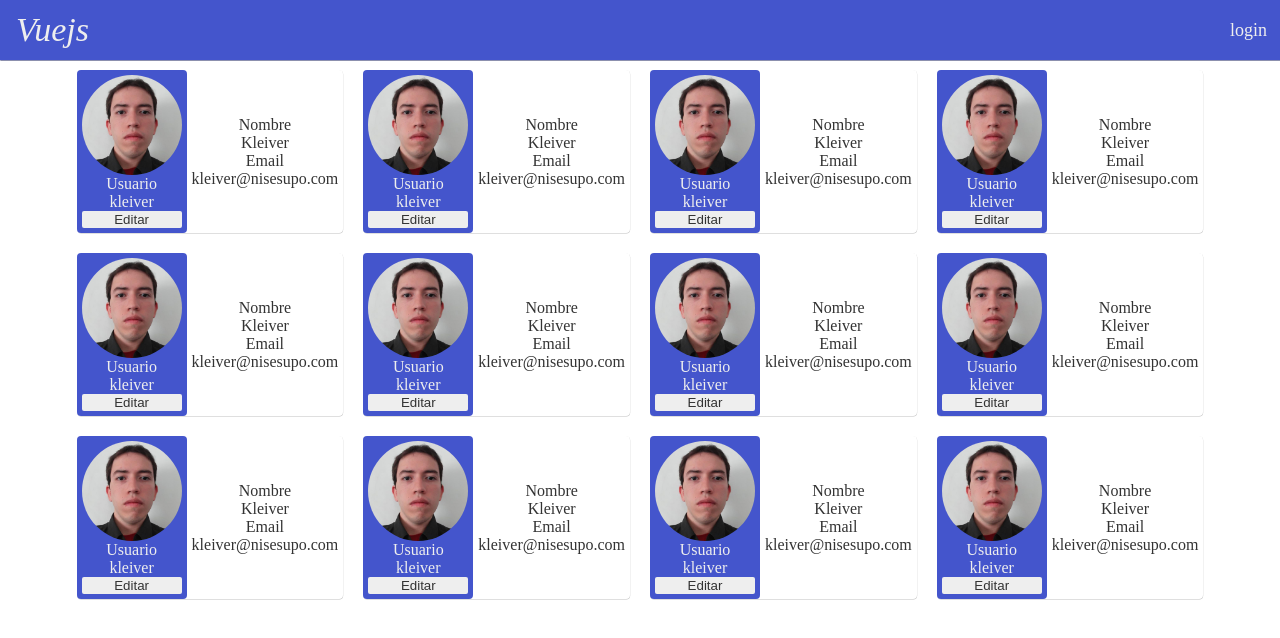
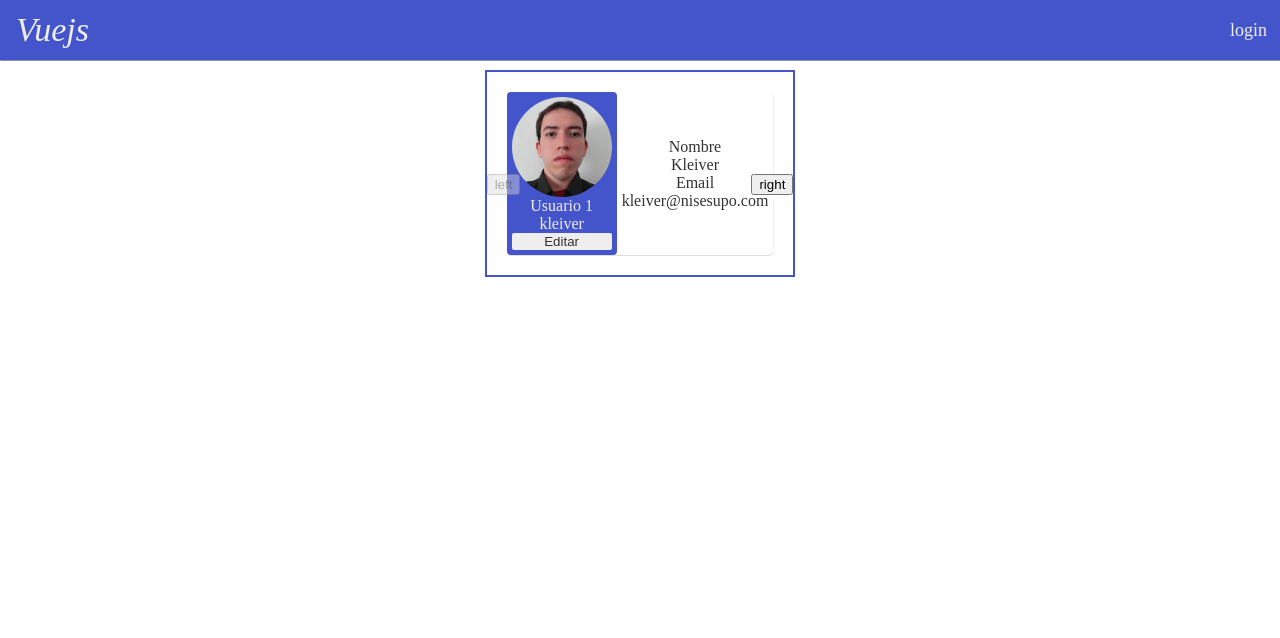
Before and after one commit to ezalorpro/vue_web, a Vue app: page /#/ in a window 1280 px wide. Shown: the top 638 px of the page. Built offline with nearby package versions, Linux system fonts and the light colour scheme.

Commit message:
principios avanzados de un carousel

```diff
--- a/src/App.vue
+++ b/src/App.vue
@@ -51,4 +51,9 @@ export default {
     overflow: auto;
   }
 
+  .generic-img {
+    width: 100%;
+    height: auto;
+  }
+
 </style>
--- a/src/components/card.vue
+++ b/src/components/card.vue
@@ -1,22 +1,12 @@
 <template>
-    <div v-bind:class="{
-        'main-container': true,
-        'onHover': hover
-        }"
-    >
+    <div class="main-container">
         <slot></slot>
     </div>
 </template>
 
 <script>
 export default {
-    name: 'card',
-    props: {
-        hover: {
-            type: Boolean,
-            default: false
-        }
-    }
+    name: 'Card'
 }
 </script>
 
--- /dev/null
+++ b/src/components/carousel.vue
@@ -0,0 +1,80 @@
+<template>
+  <div class="carousel-container">
+    <div ref="carousel" :class="{'carousel-content': true}">
+      <transition-group name="slideIn" tag="div">
+        <div class="carousel-item" v-for="(_, slot) of $slots" v-bind:key="slot" v-show="slot == currentIndex">
+          <slot :name="slot"></slot>
+        </div>
+      </transition-group>
+    </div>
+    <div class="controls">
+      <button v-on:click="goLeft()" :disabled="currentIndex == 1">left</button>
+      <button v-on:click="goRight()" :disabled="currentIndex == countItems">right</button>
+    </div>
+  </div>
+</template>
+
+<script>
+export default {
+    name: 'Carousel',
+    data() {
+      return {
+        currentIndex: {
+          type: Number,
+          default: 1
+        },
+        countItems: {
+          type: Number,
+          default: 1
+        }
+      }
+    },
+    methods: {
+      goRight() {
+        this.currentIndex += 1;
+      },
+      goLeft() {
+        this.currentIndex -= 1;
+      }
+    },
+    mounted() {
+      this.currentIndex = 1
+      this.countItems = this.$children[0].$children.length
+    }
+}
+</script>
+
+<style lang="scss" scoped>
+    @import "../sass/variables";
+    @import "../sass/mixins";
+
+    .carousel-container {
+      border: 2px solid $primary_color;
+      margin: 10px;
+      position: relative;
+      overflow: hidden;
+      @include container_display($width: inherit);
+
+      .controls{
+        width: 100%;
+        position: absolute;
+        display: flex;
+        justify-content: space-between;
+        top: 50%;
+      }
+
+    }
+
+    .carousel-content {
+      overflow: hidden;
+      @include container_display($flow: column, $justify: flex-start);
+      @include slideIn( 0.2s, 100%, 0, 0px);
+      padding: 10px;
+
+    }
+
+    .carousel-item{
+      display: flex;
+      max-width: 360px;
+    }
+</style>
--- a/src/sass/_mixins.scss
+++ b/src/sass/_mixins.scss
@@ -71,32 +71,42 @@
         }
     }
 
-@mixin slideIn($time: 0.3s, $distance: 100%) {
-    .slideIn-enter-active {
-        transition: transform $time;
+@mixin slideIn(
+    $time: 0.3s,
+    $distance: 100%,
+    $opacity: 1,
+    $height: inherit,
+    $class: 'slideIn'
+    ) {
+    .#{$class}-enter-active {
+        transition: transform $time ease;
     }
 
-    .slideIn-leave-active {
-        transition: transform $time;
+    .#{$class}-leave-active {
+        transition: transform $time ease;
+        height: $height;
+        opacity: $opacity;
     }
 
-    .slideIn-enter,
-    .slideIn-leave-to {
+    .#{$class}-enter,
+    .#{$class}-leave-to {
         transform: translateX($distance);
+        transform: translateZ($distance);
     }
+
 }
 
-@mixin FadeIn($time: 0.3s, $opacity: 0) {
-    .FadeIn-enter-active {
+@mixin FadeIn($time: 0.3s, $opacity: 0, $class: 'FadeIn') {
+    .#{$class}-enter-active {
         transition: opacity $time;
     }
 
-    .FadeIn-leave-active {
+    .#{$class}-leave-active {
         transition: opacity $time;
     }
 
-    .FadeIn-enter,
-    .FadeIn-leave-to {
+    .#{$class}-enter,
+    .#{$class}-leave-to {
         opacity: $opacity;
     }
 }
--- a/src/views/Home.vue
+++ b/src/views/Home.vue
@@ -1,11 +1,13 @@
 <template>
   <div>
     <div class="main-container">
-      <card v-for="item of 12" v-bind:key="item" v-bind:hover="true">
+      <Carousel>
+        <template v-for="item of 5"  v-slot:[item]>
+          <Card v-bind:key="item">
             <div class="profile">
               <div class="profile-left">
                 <img src="/images/avatar.jpg" alt="holas" width="100px" class="profile-image">
-            <span> Usuario </span>
+                <span> Usuario {{ item }} </span>
                 <span> kleiver </span>
                 <button type="button" class="button-edit">Editar</button>
               </div>
@@ -16,18 +18,22 @@
               <span> kleiver@nisesupo.com </span>
               </div>
             </div>
-      </card>
+          </Card>
+        </template>
+      </Carousel>
     </div>
   </div>
 </template>
 
 <script>
-import card from "@/components/card"
+import Card from "@/components/card"
+import Carousel from "@/components/carousel"
 
 export default {
   name: "Home",
   components: {
-    card
+    Card,
+    Carousel
   }
 };
 </script>
```
Also changed, not shown: jsconfig.json (added, +11 -0 lines), public/images/logo.png (added). Lines whose indentation alone changed are shown as unchanged.
